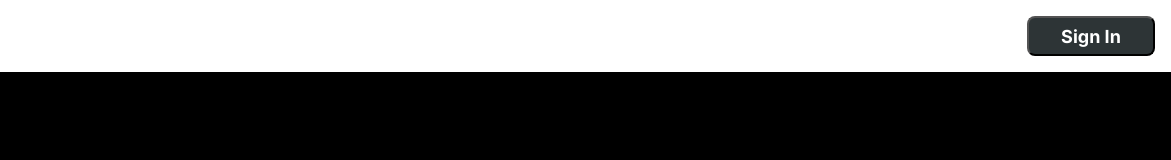
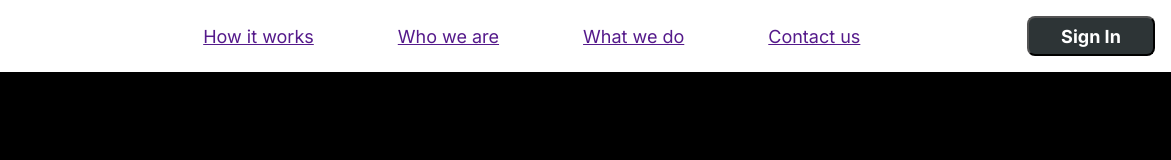
Before and after one commit to joyabrazado/INM420SBB_A1_JoyA, a website: page public/index.html in a window 1280 px wide. Shown: the full height of the page, 109-1280 px from the left. Drawn offline with Linux system fonts and the light colour scheme.

Commit message:
header css

```diff
--- a/public/assets/css/style.css
+++ b/public/assets/css/style.css
@@ -55,6 +55,29 @@ button {
     border-radius: 8px;
 }
 /* WEB CSS */
-@media (min-width: 400px){
+@media (min-width: 700px){
+    #header2 {
+        display: flex;
+    }
 
+    nav {
+        flex-direction: column;
+        justify-content: space-around;
+        align-items: center;
+    }
+
+    nav ul {
+        list-style-type: none;
+    }
+
+    nav li {
+        display: inline-block;
+        margin: 0 40px;
+    }
+
+    nav a {
+        font-family: "Inter", sans-serif;
+        font-weight: 400;
+        font-size: 18px;
+    }
 }
```
Also changed, not shown: public/index.html (line endings or trailing spaces).
